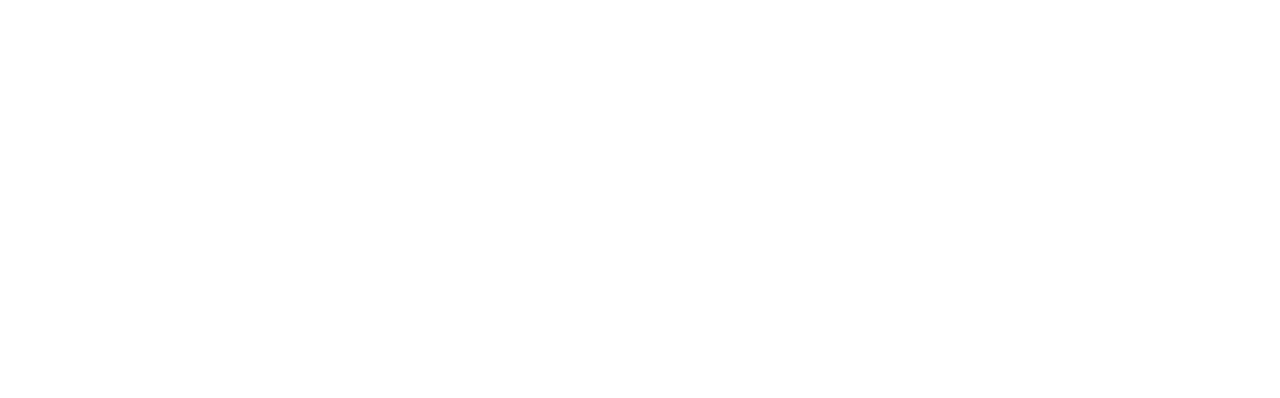
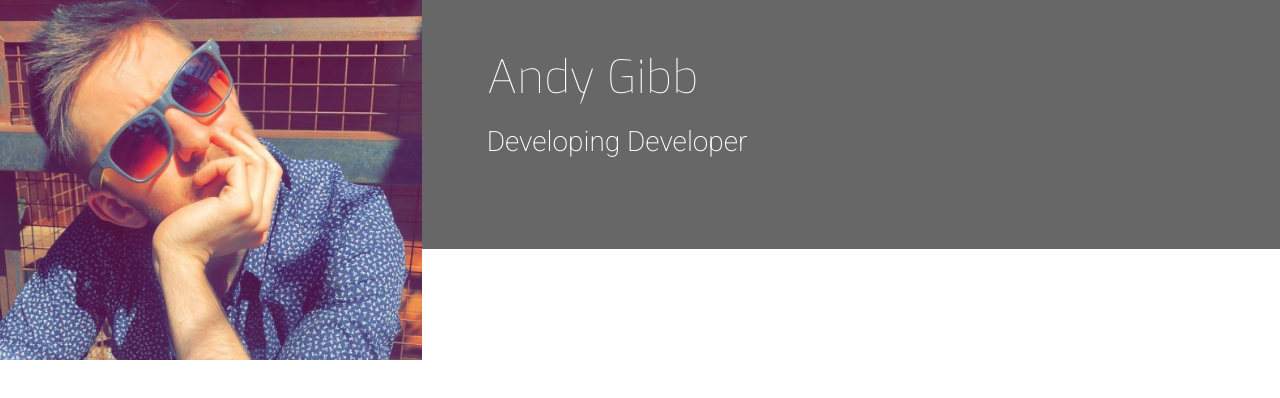
Before and after one commit to Cal-Rex/bootstrap-resume-project, a plain HTML site: page index.html in a window 1280 px wide. Drawn offline with nearby package versions, Linux system fonts and the light colour scheme.

Commit message:
add name and title bas styles

```diff
--- a/assets/css/style.css
+++ b/assets/css/style.css
@@ -0,0 +1,46 @@
+@import url('https://fonts.googleapis.com/css?family=Roboto:100,200,300,400,500,600,700|Exo:100,200,300,400,500,600,700');
+
+/* -------------------------------------------------------------------Colours */
+
+.bg-color-name-title {
+    background-color: #676767;
+}
+
+/* ------------------------------------------------------------------headings */
+
+
+header {
+    margin: 0;
+}
+
+.heading {
+    margin-left: 50px;
+}
+
+.logo {
+    background: url(../images/profile.jpg);
+    background-position: center;
+    background-repeat: no-repeat;
+    background-size: cover;
+    min-height: 360px;
+    transition: all .5s ease-in out;
+    -moz-transition: all .5s ease-in out;
+    -webkit-transition: all .5s ease-in out;
+}
+
+.name {
+    font-family: "Exo", sans-serif;
+    font-weight: 100;
+    font-size: 46px;
+    margin-top: 50px;
+    color: #ffffff;
+}
+
+.title {
+    font-family: "Roboto", sans-serif;
+    font-weight: 200;
+    font-size: 28px;
+    margin-top: 20px;
+    margin-bottom: 90px;
+    color: #ffffff;
+}
--- a/index.html
+++ b/index.html
@@ -1,18 +1,48 @@
 <!DOCTYPE html>
 <html lang="en">
+
 <head>
     <meta charset="UTF-8">
     <meta http-equiv="X-UA-Compatible" content="IE=edge">
     <meta name="viewport" content="width=device-width, initial-scale=1.0">
-    <link rel="stylesheet" href="https://cdn.jsdelivr.net/npm/bootstrap@4.6.2/dist/css/bootstrap.min.css" integrity="sha384-xOolHFLEh07PJGoPkLv1IbcEPTNtaed2xpHsD9ESMhqIYd0nLMwNLD69Npy4HI+N" crossorigin="anonymous">
+    <link rel="stylesheet" href="https://cdn.jsdelivr.net/npm/bootstrap@4.6.2/dist/css/bootstrap.min.css"
+        integrity="sha384-xOolHFLEh07PJGoPkLv1IbcEPTNtaed2xpHsD9ESMhqIYd0nLMwNLD69Npy4HI+N" crossorigin="anonymous">
     <link rel="stylesheet" href="https://kit.fontawesome.com/85f184e105.css" crossorigin="anonymous">
-    <title>Rosie</title>
+    <link rel="stylesheet" href="assets/css/style.css" type="text/css" />
+    <title>Andy</title>
 </head>
+
 <body>
-    <header></header>
-    <section></section>
-    <footer></footer>
+    <header>
+        <div class="row">
+            <a href="index.html" class="col-md-4 logo">
+
+            </a>
+            <div class="col-md-8">
+                <div class="row bg-color-name-title">
+                    <div class="col heading">
+                        <h1 class="name">Andy Gibb</h1>
+                        <h2 class="title">Developing Developer</h2>
+                    </div>
+                </div>
+            </div>
+        </div>
+
+
+
+    </header>
+    <section>
+
+
+
+    </section>
+    <footer>
+
+
+
+    </footer>
 
     <script src="https://kit.fontawesome.com/85f184e105.js" crossorigin="anonymous"></script>
 </body>
+
 </html>
```
Also changed, not shown: assets/images/profile.jpg (added).
